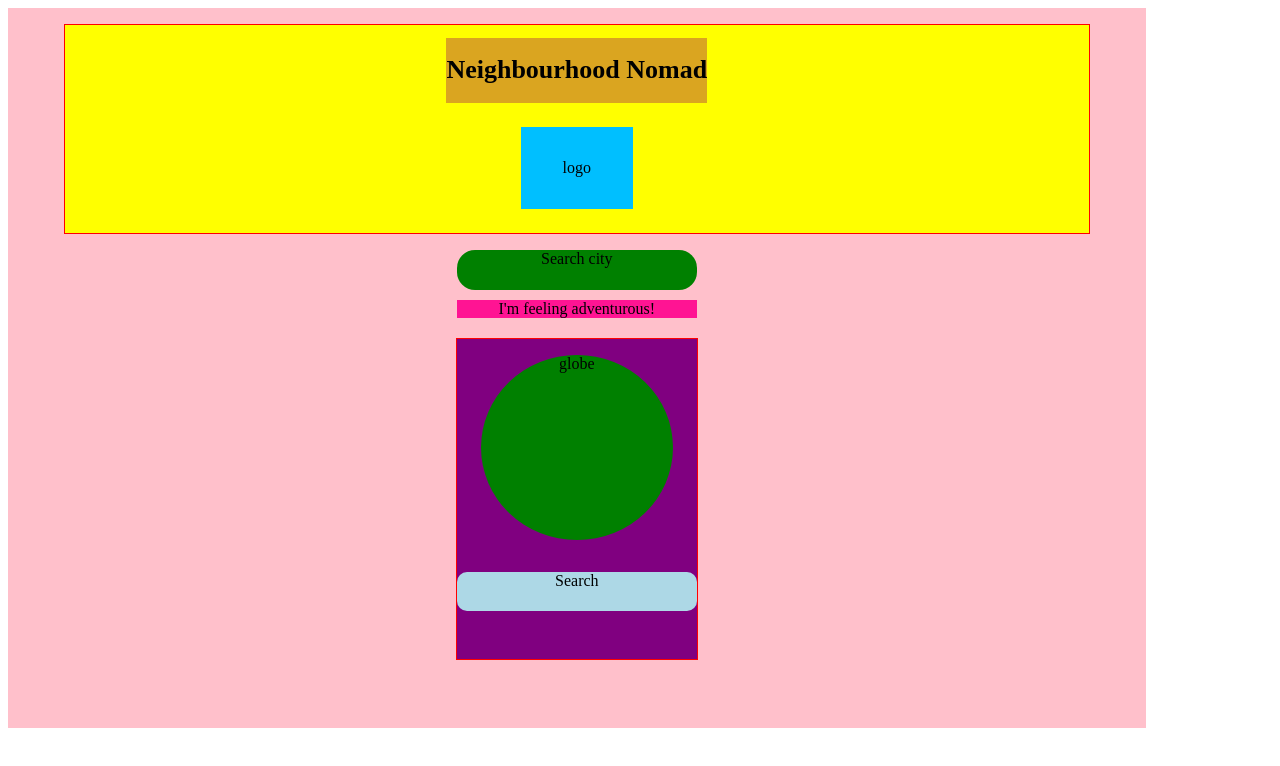
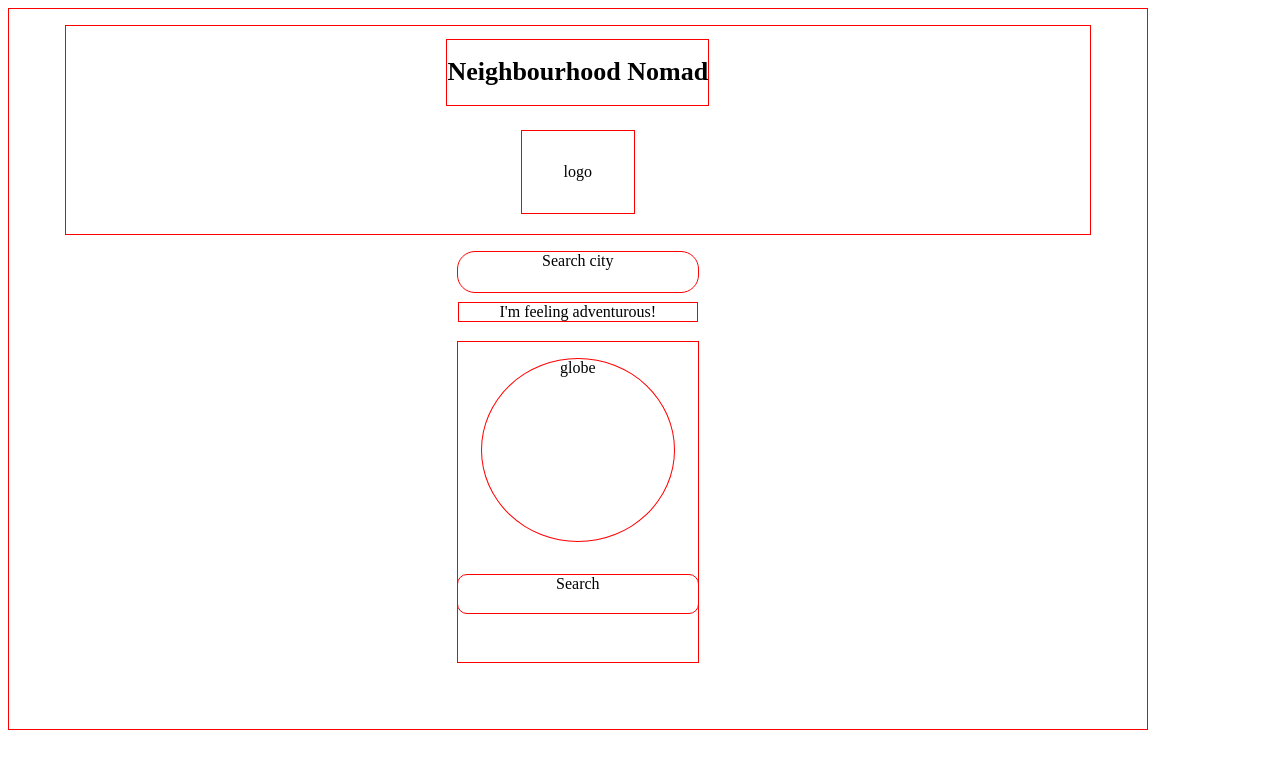
Before and after one commit to jo-on-github/Ctrl-Alt-Defeat-Frontend, a React app in the folder frontend/: page / in a window 1280 px wide. Built offline with nearby package versions, Linux system fonts and the light colour scheme.

Commit message:
red outlines done all sizes confirmed. Moving on to importing from UI library

```diff
--- a/frontend/src/components/ChooseACity/styles.css
+++ b/frontend/src/components/ChooseACity/styles.css
@@ -2,9 +2,9 @@
     display: flex;
     flex-direction: column;
     align-items: center;
-background-color: pink;
     height: 45em;
     width: 90%;
+    border: 1px solid red;
 }
 
 .header {
@@ -12,67 +12,65 @@ margin-top: 1em;
     display: flex;
     flex-direction: column;
     align-items: center;
-background-color: yellow;
     height: 13em;
     width: 90%;
+    border: 1px solid red;
 }
 
 .header__title {
-background-color: goldenrod;
     margin-top: 1em;
     font-size: 13px;
+    border: 1px solid red;
 }
 
 .header__img--logo {
-    background-color: deepskyblue;
     padding: 2em;
     width: 3em;
     margin-top: 1.5em;
-
+    border: 1px solid red;
 }
 
-
 .userInput {
-    background-color: green;
     margin-top: 1em;
     height: 2.5em;
     width: 15em;
     border-radius: 18px;
     margin-bottom: 2em;
+    border: 1px solid red;
 }
 
 .userInput__btn--randomiser {
-    background-color: deeppink;
-    margin-top: 2em; /* Increase or decrease the margin-top value as needed */
-    margin-bottom: 1em; /* Increase or decrease the margin-bottom value as needed */
+    margin-top: 2em;
+    margin-bottom: 1em;
+    border: 1px solid red;
 }
 
 .main {
     display: flex;
     flex-direction: column;
     align-items: center;
-    background-color: purple;
     margin-top: 1em;
     height: 18em;
     width: 13em;
     padding: 1em;
+    border: 1px solid red;
 }
 
 .main__animated--globe {
-    background-color: green;
     height: 12em;
     width: 12em;
     border-radius: 50%;
     margin-bottom: 1em;
     display: flex;
     justify-content: center;
+    border: 1px solid red;
 }
 
 .main__btn--submit {
-    background-color: lightblue;
     margin-top: 1em;
     height: 2.5em;
     width: 15em;
     border-radius: 10px;
     margin-bottom: 2em;
+    border: 1px solid red;
 }
```
Lines whose indentation alone changed are shown as unchanged.
